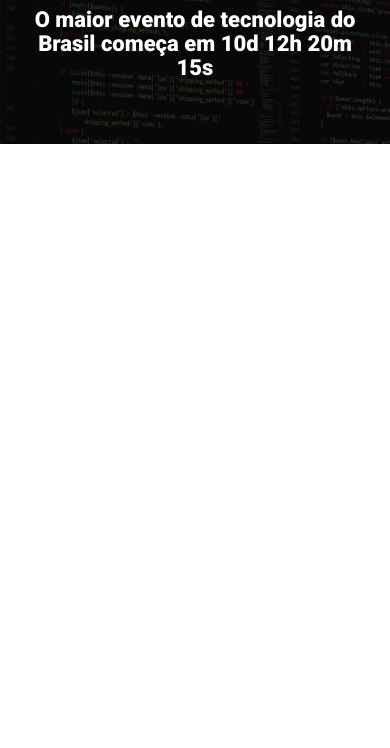
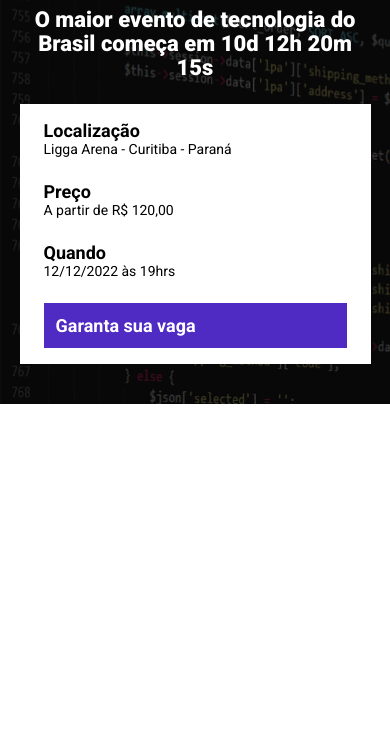
Before and after one commit to herissonnogueira/ebac_tech_talks, a website built with Parcel: page src/index.html in a window 390 px wide. Shown: the part 96-844 px from the top of the page. Built offline with nearby package versions, Linux system fonts and the light colour scheme.

Commit message:
criando a barra de informações

```diff
--- a/src/index.html
+++ b/src/index.html
@@ -17,6 +17,25 @@
             <p class="hero__text">
                 O maior evento de tecnologia do Brasil começa em 10d 12h 20m 15s
             </p>
+            <div class="infos-bar">
+                <ul class="infos-bar__infos">
+                    <li class="infos-bar__infos__item">
+                        <b>Localização</b>
+                        Ligga Arena - Curitiba - Paraná
+                    </li>
+                    <li class="infos-bar__infos__item">
+                        <b>Preço</b>
+                        A partir de R$ 120,00
+                    </li>
+                    <li class="infos-bar__infos__item">
+                        <b>Quando</b>
+                        12/12/2022 às 19hrs
+                    </li>
+                </ul>
+                <a href="#" class="button button--primary">
+                    Garanta sua vaga
+                </a>
+            </div>
         </div>
     </div>
 
--- /dev/null
+++ b/src/styles/components/_buttons.scss
@@ -0,0 +1,23 @@
+.button {
+    padding: 12px;
+    font-size: 18px;
+    font-weight: bold;
+    text-decoration: none;
+    text-align: center;
+    white-space: nowrap;
+
+    &--primary {
+        color: #fff;
+        background-color: #4F2AC3;
+    }
+
+    @media (max-width: 640px) {
+        display: block;
+        width: 100%;
+    }
+
+    @media (max-width: 1024px) {
+        display: flex;
+        align-items: center;
+    }
+}
--- /dev/null
+++ b/src/styles/components/_infos_bar.scss
@@ -0,0 +1,40 @@
+.infos-bar {
+    padding: 16px 24px;
+    background-color: #fff;
+    display: flex;
+    justify-content: space-between;
+
+    &__infos {
+        display: flex;
+        gap: 40px;
+
+        &__item {
+            font-size: 14px;
+            color: #000;
+
+            b {
+                color: #000;
+                font-size: 18px;
+                display: block;
+            }
+        }
+    }
+
+    @media (max-width: 640px) {
+        display: block;
+
+        &__infos {
+            display: block;
+
+            &__item {
+                margin-bottom: 24px;
+            }
+        }
+    }
+
+    @media (max-width: 1024px) {
+        &__infos {
+            gap: 16px;
+        }
+    }
+}
--- a/src/styles/main.scss
+++ b/src/styles/main.scss
@@ -1,4 +1,6 @@
 @use 'hero';
+@use 'components/infos_bar';
+@use 'components/buttons';
 
 * {
     margin: 0;
@@ -6,6 +8,7 @@
     box-sizing: border-box;
     font-family: 'Roboto', sans-serif;
     color: #fff;
+    list-style: none;
 }
 
 .container {
```
